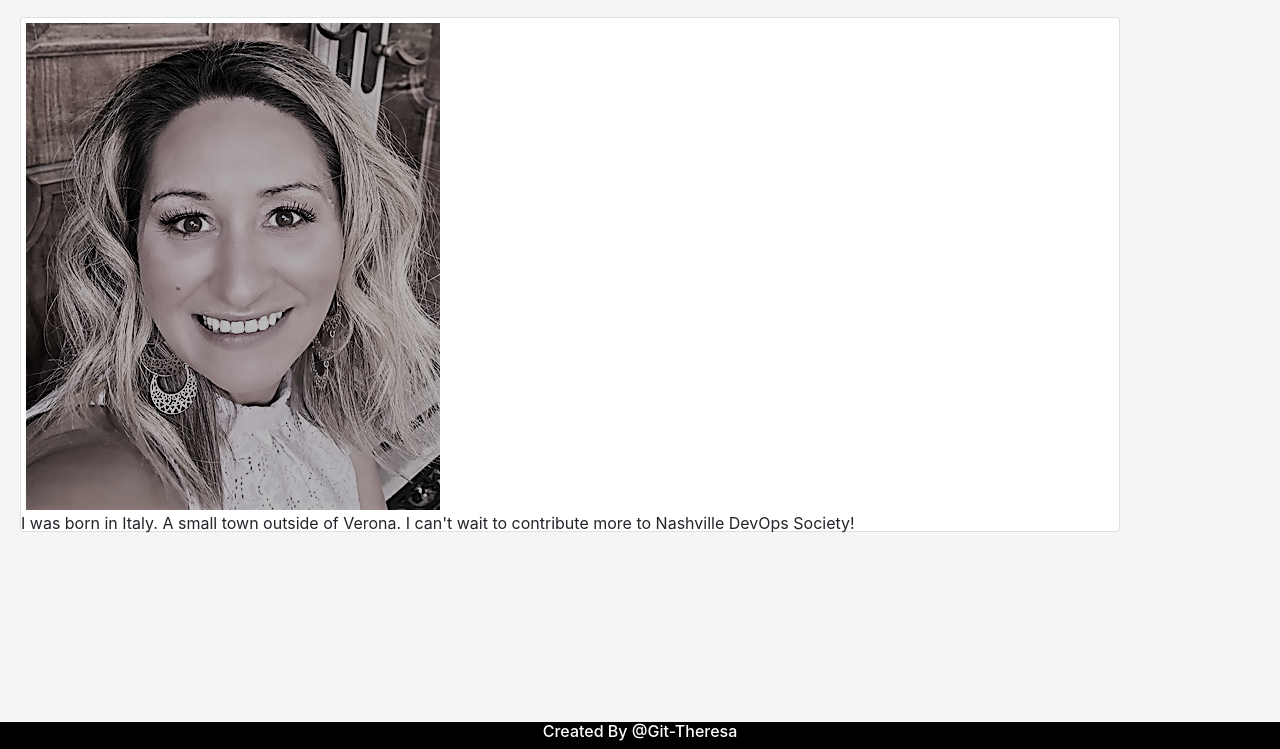
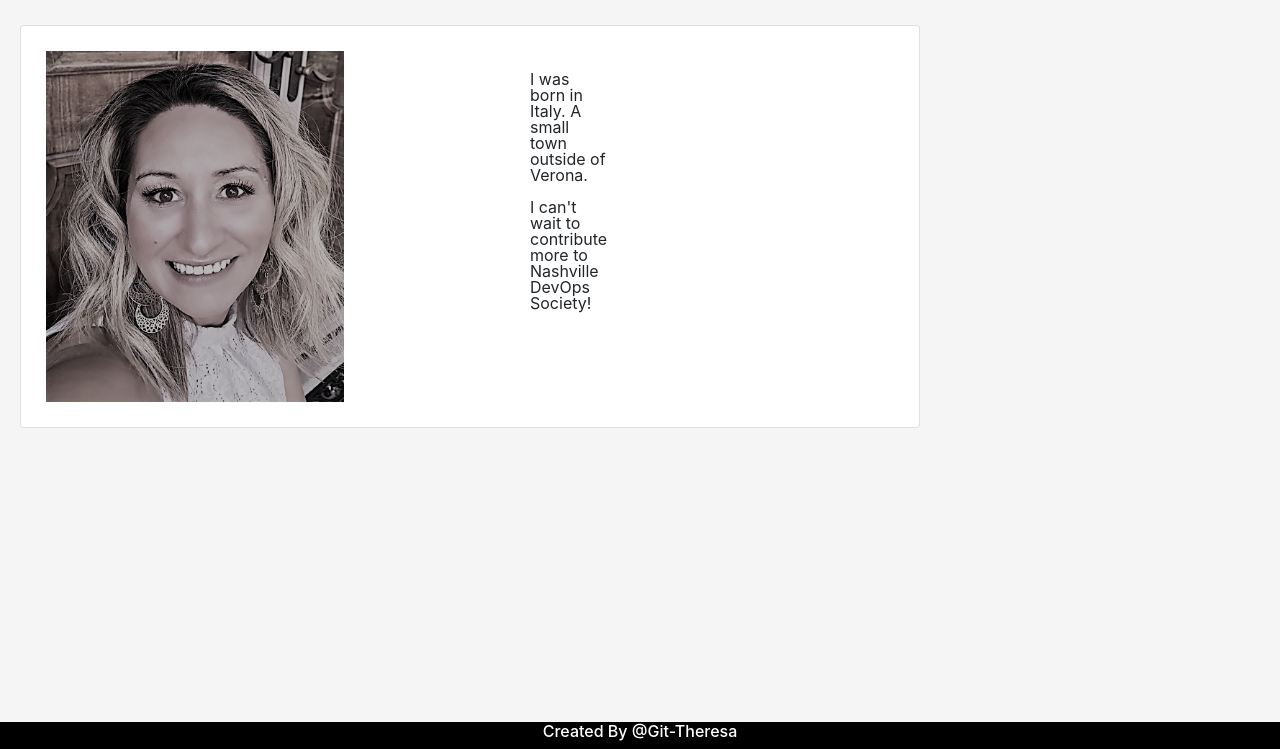
Before and after one commit to git-theresa/git-theresa-git-theresa.github.io, a plain HTML site: page index.html in a window 1280 px wide. Shown: the part 51-800 px from the top of the page. Drawn offline with nearby package versions, Linux system fonts and the light colour scheme.

Commit message:
changes to css

```diff
--- a/assets/css/home.css
+++ b/assets/css/home.css
@@ -1,9 +1,5 @@
 body {
     background-color: whitesmoke;
-}
-
-.container{
-  padding-top: 15vw;
 }
 
 .navbar {
@@ -11,24 +7,30 @@ body {
   flex-direction: flex-end;
 }
 
+.container {
+  padding-top: 5vw;
+}
+
 .image {
-padding: 5px;
-margin: 20px, 20px;
+  max-width: 75%;
+  padding: 25px;
+}
+
+.card-text {
+ max-width: 100%;
+  font-size: medium;
 }
 
 .btn {
   background-color: black;
   color: antiquewhite;
+  text-align: center;
 }
 
 .page-header {
   text-align: center;
+}
 
-}
-.btn {
-  text-align: center;
-  color: white;
-}
 
 .footer {
   position: fixed;
@@ -45,15 +47,15 @@ margin: 20px, 20px;
 @media screen and (max-width: 970px) {
     body {
       background-color: #333;
-    }
+}
       /* The wrapper's width will be 600px */
     .wrapper {
       width: 600px;
     }
 
-
 @media screen and (max-width: 575.98px) {
-  body { background-color: whitesmoke;
+  body {
+    background-color: whitesmoke;
 }
 .wrapper {
   width: 250px;
@@ -72,3 +74,4 @@ margin: 20px, 20px;
   }
   .wrapper {
   width: 625px;
+  }
--- a/index.html
+++ b/index.html
@@ -43,20 +43,27 @@
 <!-- Begin Card -->
 
 <div class="card-body">
-  <div class="card mb-3" style="max-width: 1100px;">
+  <div class="card mb-6 mt-2" style="max-width: 900px;">
    <div class="row no-gutters">
     <div class="column">
+
       <img class="image" src="assets/images/pic.png" alt="profile picture" margin= "20px, 20px;">
-     </div>
+     </div><div class="image" style="max-width: min-content; height: auto;">
+
       <div class="row no-gutters">
         <div class="column">
-            <p class="card-text">I was born in Italy. A small town outside of Verona. I can't wait to contribute more to Nashville DevOps Society!</p>
+          <div class="card-body">
+            <p class="card-text">I was born in Italy. A small town outside of Verona.
+            </p><p>I can't wait to contribute more to Nashville DevOps Society!</p>
           </div>
         </div>
       </div>
     </div>
   </div>
 </div>
+</div>
+</div>
+</di>
 
 
 
```
Also changed, not shown: contact.html (+1 -20 lines), portfolio.html (+1 -0 lines).
